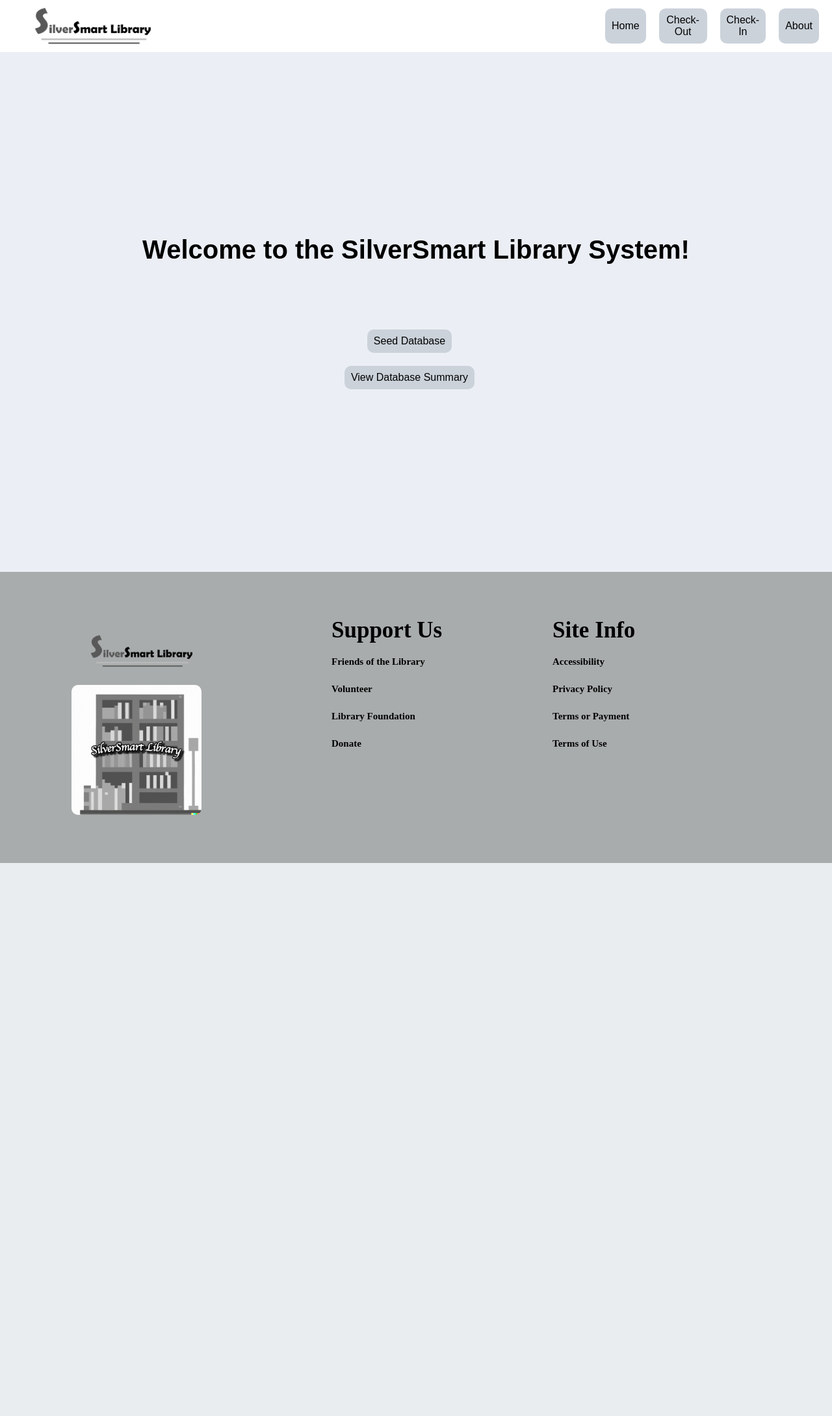
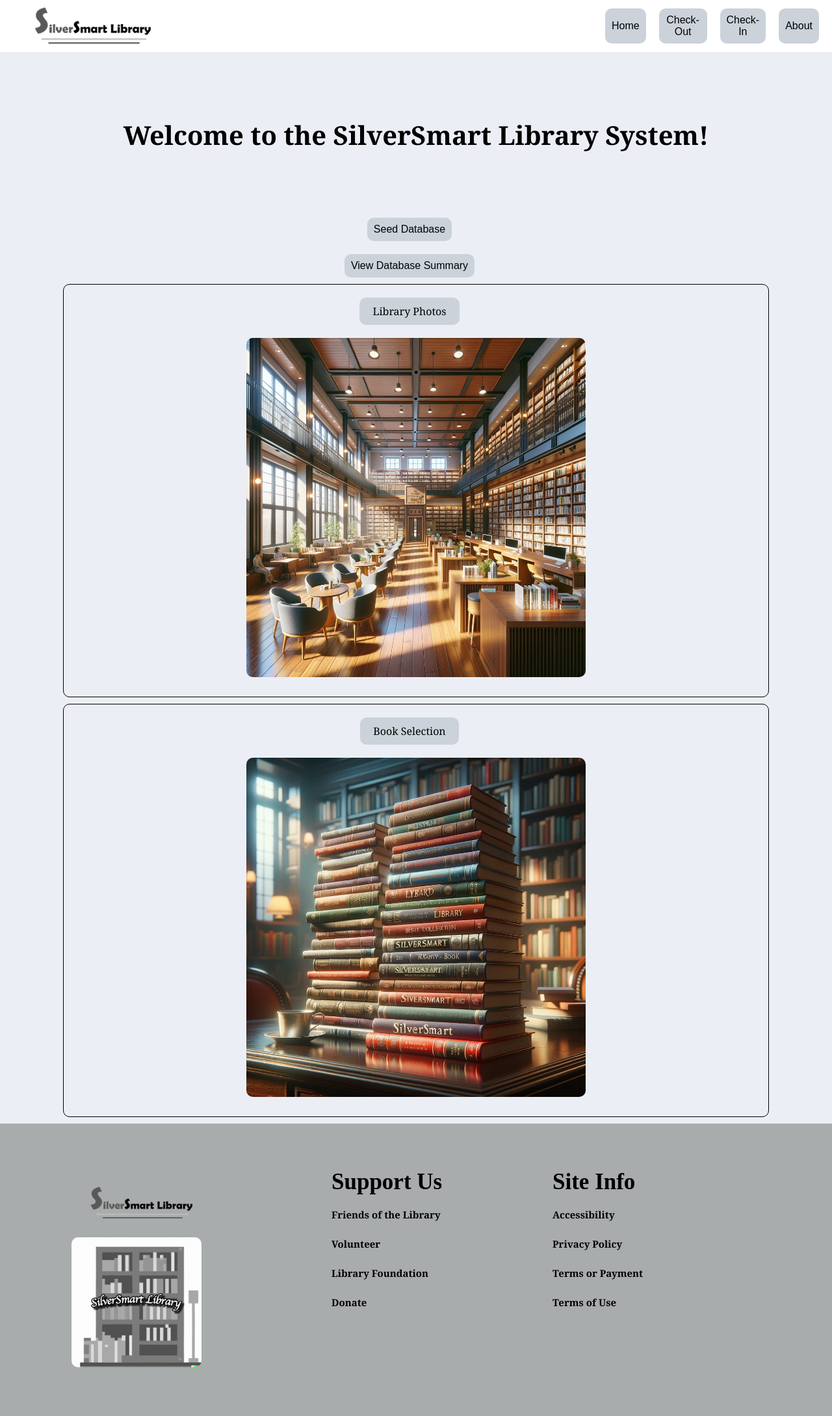
Before and after one commit to morganglis/SilverSmart-Library, a Flask app: page / in a window 1280 px wide. Shown: the whole page at 65% size. Before the commit the page ends 1328 px from the top, so only its background shows below. Run offline with Flask 3, Linux system fonts and the light colour scheme.

Commit message:
resolve merge conflicts

```diff
--- a/app/static/styles/styles.css
+++ b/app/static/styles/styles.css
@@ -6,7 +6,7 @@
 }
 
 body {
-    font-family: 'Times New Roman', sans-serif;
+    font-family: Georgia, 'Times New Roman', Times, serif;
     background-color: #ebeff5;
     color: #000000;
     margin: 0;
@@ -23,7 +23,7 @@ body {
 
 
 .container {
-    font-family: Arial, sans-serif;
+    font-family: Georgia, 'Times New Roman', Times, serif;
     background-color: #ebeff5;
     text-align: center;
     /* background-image: url('library_pic_background.jpg');
@@ -44,41 +44,44 @@ main {
     padding: 20px;
     border: 1px solid black;
     margin: 10px;
+    border-radius: 10px;
     flex-direction: column;
     align-items: center;
 }
 
 .library_pics img {
     margin: 10px;
-    max-width: 100%;
+    max-width: 50%;
     height: auto;
 }
 
 h2 {
     font-size: 2.5em;
-    text-align: left;
+    text-align: center;
     z-index: 2;
     margin-bottom: 100px;
+    margin-top: 100px;
 
 }
 .library_pics button {
-    background-color: peru;
+    background-color: rgb(203, 210, 218);
     font-family: Georgia, 'Times New Roman', Times, serif;
     color: black;
     padding: 10px 20px;
     border: none;
+    border-radius: 10px;
     cursor: pointer;
     margin-bottom: 10px;
     transition: transform 0.3s, background-color 0.3s;
 }
 
 .library_pics button:hover {
-    background-color: orange;
+    background-color: rgb(203, 210, 218);
     transform: scale(1.1);
 }
 
 .library_pics button:active {
-    background-color: chocolate;
+    background-color: rgb(103, 101, 101);
     transform: scale(0.9);
 }
 
@@ -87,6 +90,7 @@ h2 {
     flex: 1;
     padding: 20px;
     border: 1px solid black;
+    border-radius: 10px;
     margin: 10px;
     flex-direction: column;
     align-items: center;
@@ -94,16 +98,18 @@ h2 {
 
 .books_in_stock img {
     margin: 10px;
-    max-width: 90%;
+    max-width: 50%;
     height: auto;
+    border-radius: 10px;
 }
 
 .books_in_stock button {
-    background-color:peru;
+    background-color:rgb(203, 210, 218);
     font-family: Georgia, 'Times New Roman', Times, serif;
     color: black;
     padding: 10px 20px;
     border: none;
+    border-radius: 10px;
     cursor: pointer;
     margin-bottom: 10px;
     transition: transform 0.3s, background-color 0.3s;
@@ -149,11 +155,11 @@ input {
     }
 }
 .books_in_stock button:hover {
-    background-color: orange;
+    background-color: rgb(180, 179, 177);
     transform: scale(1.1);
 }
 
 .books_in_stock button:active {
-    background-color: chocolate;
+    background-color: rgb(91, 90, 89);
     transform: scale(0.9);
 }
--- a/app/templates/index.html
+++ b/app/templates/index.html
@@ -21,6 +21,16 @@
               {% endif %}
             {% endwith %}
 
+            <div class="library_pics">
+              <button href="#">Library Photos</button>
+              <img src="{{ url_for('static',filename='images/silversmart_inside.png') }}" alt="Library Pitures">
+          </div>
+
+          <div class="books_in_stock">
+              <button href="#">Book Selection</button>
+              <img src="{{ url_for('static',filename='images/books_in_stock.png') }}" alt="Books in Stock">
+          </div>
+
           </div>
     </div>
 </body>
```
